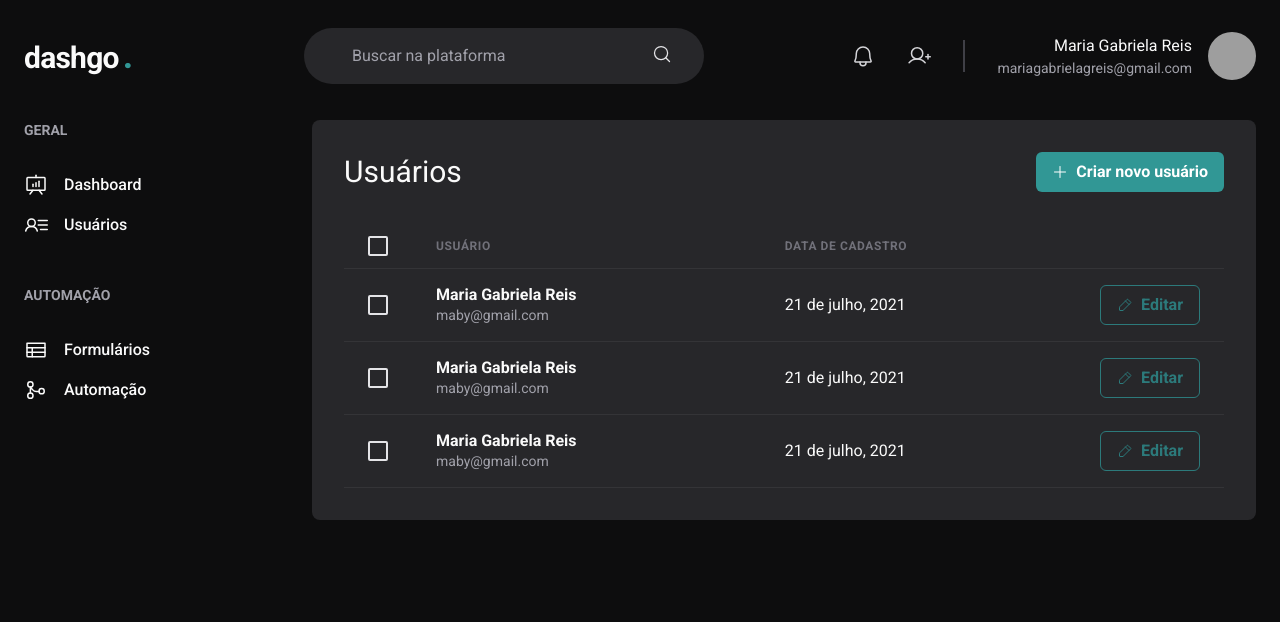
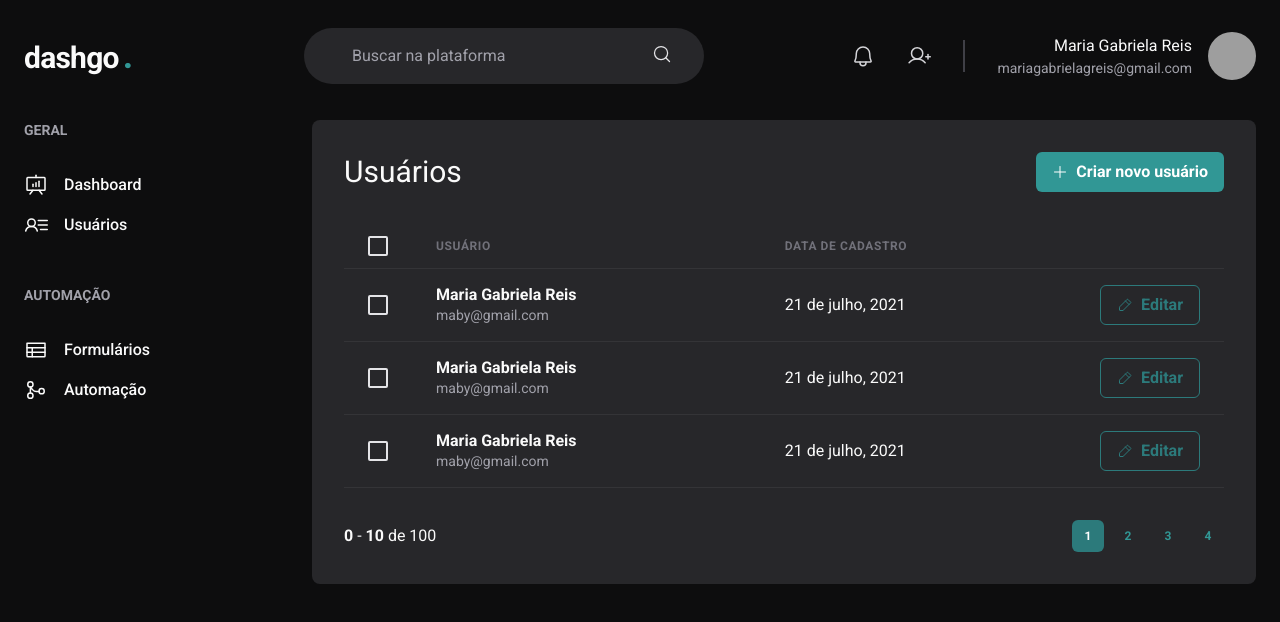
Before and after one commit to MariaGabrielaReis/dashgo, a Next.js app: page /users in a window 1280 px wide. Shown: the top 622 px of the page. Built offline with nearby package versions, Linux system fonts and the light colour scheme; grey boxes are pictures that could not be loaded.

Commit message:
feat: create pagination component

```diff
--- /dev/null
+++ b/src/components/Pagination.tsx
@@ -0,0 +1,55 @@
+import { Button, HStack, Text } from "@chakra-ui/react";
+
+export function Pagination() {
+  return (
+    <HStack mt={"8"} justify={"space-between"} align={"center"} spacing={"6"}>
+      <Text>
+        <strong>0</strong> - <strong>10</strong> de 100
+      </Text>
+      <HStack spacing={"2"}>
+        <Button
+          size={"sm"}
+          fontSize={"xs"}
+          w={"4"}
+          disabled
+          cursor={"default"}
+          color={"white"}
+          bg={"teal.600"}
+          _hover={{ bg: "teal.600", color: "white" }}
+        >
+          1
+        </Button>
+        <Button
+          size={"sm"}
+          fontSize={"xs"}
+          w={"4"}
+          variant={"ghost"}
+          color={"teal.500"}
+          _hover={{ bg: "teal.700", color: "white" }}
+        >
+          2
+        </Button>
+        <Button
+          size={"sm"}
+          fontSize={"xs"}
+          w={"4"}
+          variant={"ghost"}
+          color={"teal.500"}
+          _hover={{ bg: "teal.700", color: "white" }}
+        >
+          3
+        </Button>
+        <Button
+          size={"sm"}
+          fontSize={"xs"}
+          w={"4"}
+          variant={"ghost"}
+          color={"teal.500"}
+          _hover={{ bg: "teal.700", color: "white" }}
+        >
+          4
+        </Button>
+      </HStack>
+    </HStack>
+  );
+}
--- a/src/pages/users/index.tsx
+++ b/src/pages/users/index.tsx
@@ -18,6 +18,7 @@ import { PencilSimple, Plus } from "phosphor-react";
 
 import { Header } from "@/components/Header";
 import { Sidebar } from "@/components/Sidebar";
+import { Pagination } from "@/components/Pagination";
 
 export default function UserList() {
   return (
@@ -161,6 +162,7 @@ export default function UserList() {
               </Tr>
             </Tbody>
           </Table>
+          <Pagination />
         </Box>
       </Flex>
     </Box>
```
